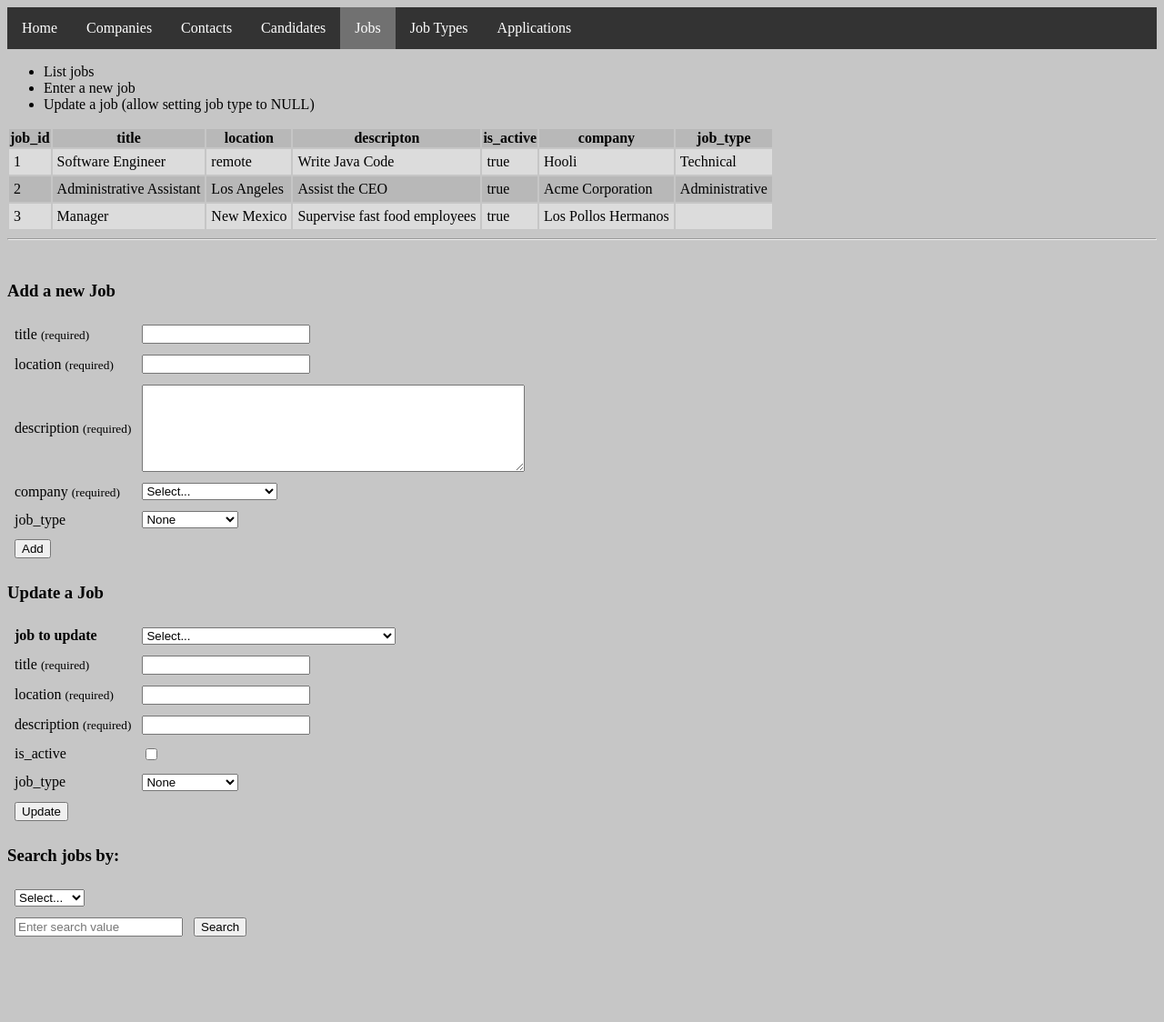
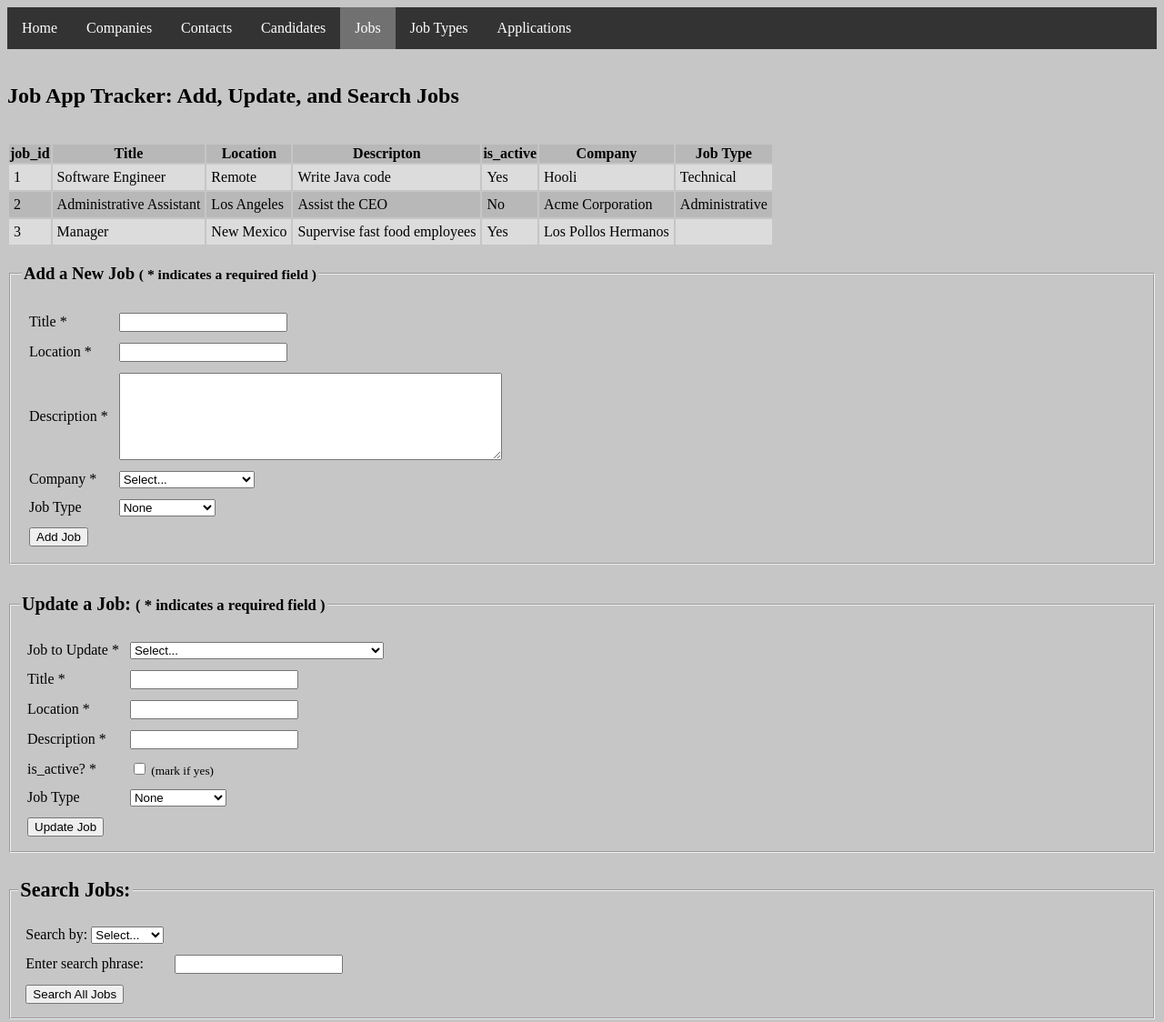
Before and after one commit to mike-osu/cs340-html, a plain HTML site: page jobs.html in a window 1280 px wide. Shown: the whole page at 91% size. Before the commit the page ends 1054 px from the top, so only its background shows below. Drawn offline with Linux system fonts and the light colour scheme.

Commit message:
Update jobs.html

```diff
--- a/jobs.html
+++ b/jobs.html
@@ -3,6 +3,7 @@
     <title>Job App Tracker</title>
     <link rel="stylesheet" type="text/css" href="css/style.css">
 </head>
+
 <body>
 
   <ul id="menu">
@@ -15,28 +16,29 @@
     <li id="menuItem"><a href="applications.html">Applications</a></li>
   </ul>
 
-  <ul>
-    <li>List jobs</li>
-    <li>Enter a new job</li>
-    <li>Update a job (allow setting job type to NULL)</li>
-  </ul>
+
+  <br>
+  <h2>Job App Tracker:  Add, Update, and Search Jobs</h2>
+
+  <p></p>
+  <br>
 
   <table class="aTable">
     <tr>
       <th>job_id</th>
-      <th>title</th>
-      <th>location</th>
-      <th>descripton</th>
+      <th>Title</th>
+      <th>Location</th>
+      <th>Descripton</th>
       <th>is_active</th>
-      <th>company</th>
-      <th>job_type</th>
+      <th>Company</th>
+      <th>Job Type</th>
     </tr>
     <tr>
       <td>1</td>
       <td>Software Engineer</td>
-      <td>remote</td>
-      <td>Write Java Code</td>
-      <td>true</td>
+      <td>Remote</td>
+      <td>Write Java code</td>
+      <td>Yes</td>
       <td>Hooli</td>
       <td>Technical</td>
     </tr>
@@ -45,7 +47,7 @@
       <td>Administrative Assistant</td>
       <td>Los Angeles</td>
       <td>Assist the CEO</td>
-      <td>true</td>
+      <td>No</td>
       <td>Acme Corporation</td>
       <td>Administrative</td>
     </tr>
@@ -54,26 +56,28 @@
       <td>Manager</td>
       <td>New Mexico</td>
       <td>Supervise fast food employees</td>
-      <td>true</td>
+      <td>Yes</td>
       <td>Los Pollos Hermanos</td>
       <td></td>
     </tr>
   </table>
 
-  <hr /><br />
 
-  <h3>Add a new Job</h3>
+<div id="form">
   <form>
+    <fieldset>
+    <legend><h3>Add a New Job
+      <small>( * indicates a required field )</h3></legend>
     <table cellpadding="4" cellspacing="4">
       <tr>
-        <td>title <small>(required)</small></td><td><input text /></td>
+        <td>Title *</td><td><input text /></td>
       </tr>
-        <td>location <small>(required)</small></td><td><input text /></td>
+        <td>Location *</td><td><input text /></td>
       <tr>
-        <td>description <small>(required)</small></td><td><textarea rows="6" cols="50"></textarea></td>
+        <td>Description *</td><td><textarea rows="6" cols="50"></textarea></td>
       </tr>
       <tr>
-        <td>company <small>(required)</small></td>
+        <td>Company *</td>
         <td>
           <select>
             <option value="">Select...</option>
@@ -84,7 +88,55 @@
         </td>
       </tr>
       <tr>
-        <td>job_type</td>
+        <td>Job Type</td>
+        <td>
+          <select>
+            <option value="">None</option>
+            <option value="EXEC">Executive</option>
+            <option value="TECH">Technical</option>
+            <option value="ADMIN">Administrative</option>
+          </select>
+        </td>
+      </tr>
+        <td colspan="4"><input type="submit" value="Add Job" /></td>
+      </tr>
+    </table>
+  </fieldset>
+  </form>
+</div>
+
+<div id="form">
+  <form>
+    <fieldset>
+    <legend><h2>Update a Job:
+      <small>( * indicates a required field )</h2></legend>
+
+    <table cellpadding="4" cellspacing="4">
+      <tr>
+        <td>Job to Update *</td>
+        <td>
+          <select>
+            <option value="">Select...</option>
+            <option value="1">Software Engineer, Hooli</option>
+            <option value="2">Administrative Assistant, Acme Corporation</option>
+            <option value="3">Manager, Los Pollos Hermanos</option>
+          </select>
+        </td>
+      </tr>
+      <tr>
+        <td>Title *</td><td><input text /></td>
+      </tr>
+        <td>Location *</td><td><input text /></td>
+      <tr>
+        <td>Description *</td><td><input text /></td>
+      </tr>
+      <tr>
+        <td>is_active? * </td>
+        <td>
+          <input type="checkbox"><small> (mark if yes)</small></td>
+      </tr>
+      <tr>
+        <td>Job Type</td>
         <td>
           <select>
             <option value="">None</option>
@@ -95,73 +147,39 @@
         </td>
       </tr>
       <tr>
-        <td colspan="2"><input type="submit" value="Add" /></td>
+        <td colspan="4"><input type="submit" value="Update Job" /></td>
       </tr>
     </table>
-  </form>
+  </fieldset>
+</form>
+</div>
 
-  <h3>Update a Job</h3>
+
+<div id="form">
   <form>
+    <fieldset>
+    <legend><h1>Search Jobs:</h1></legend>
     <table cellpadding="4" cellspacing="4">
       <tr>
-        <td><b>job to update</b></td>
-        <td>
+        <td>Search by:
           <select>
             <option value="">Select...</option>
-            <option value="1">Software Engineer, Hooli</option>
-            <option value="2">Administrative Assistant, Acme Corporation</option>
-            <option value="3">Manager, Los Pollos Hermanos</option>
+            <option value="company_id">Company</option>
+            <option value="job_type">Job Type</option>
+            <option value="title">Title</option>
+            <option value="location">Location</option>
           </select>
         </td>
       </tr>
+        <td>Enter search phrase:</td><td><input text /></td>
       <tr>
-        <td>title <small>(required)</small></td><td><input text /></td>
+        <td colspan="4"><input type="submit" value="Search All Jobs" /></td>
       </tr>
-        <td>location <small>(required)</small></td><td><input text /></td>
-      <tr>
-        <td>description <small>(required)</small></td><td><input text /></td>
-      </tr>
-      <tr>
-        <td>is_active</td>
-        <td>
-          <input type="checkbox">
-        </td>
-      </tr>
-      <tr>
-        <td>job_type</td>
-        <td>
-          <select>
-            <option value="">None</option>
-            <option value="EXEC">Executive</option>
-            <option value="TECH">Technical</option>
-            <option value="ADMIN">Administrative</option>
-          </select>
-        </td>
-      </tr>
-      <tr>
-        <td colspan="2"><input type="submit" value="Update" /></td>
-      </tr>
+    </tr>
     </table>
-  </form>
+</fieldset>
+</form>
+</div>
 
-  <h3>Search jobs by:</h3>
-  <form>
-    <table cellpadding="4" cellspacing="4">
-      <tr>
-        <td>
-          <select>
-            <option value="">Select...</option>
-            <option value="company_id">company</option>
-            <option value="job_type">job_type</option>
-            <option value="title">title</option>
-            <option value="location">location</option>
-          </select>
-        </td>
-      </tr>
-        <td><input text placeholder="Enter search value"/></td>
-        <td colspan="2"><input type="submit" value="Search" /></td>
-      </tr>
-    </table>
-  </form>
 </body>
 </html>
```
